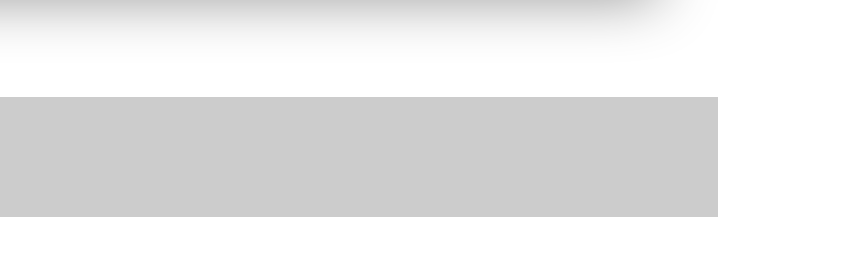
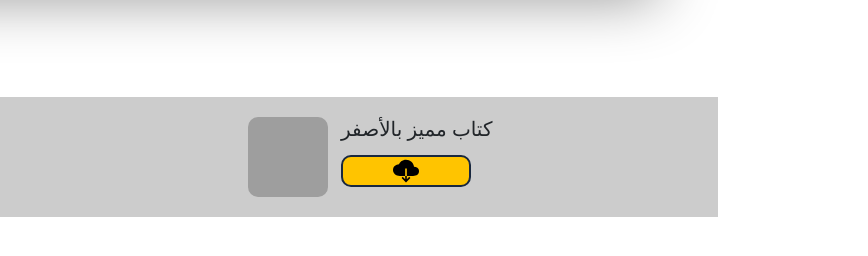
Before and after one commit to Felopateer1/simpa, a plain HTML site: page index3.html in a window 1280 px wide. Shown: the part 180-436 px from the top of the page, 412-1280 px from the left. Drawn offline with Linux system fonts and the light colour scheme; grey boxes are pictures that could not be loaded.

Commit message:
Update index3.html

```diff
--- a/index3.html
+++ b/index3.html
@@ -162,6 +162,38 @@
 
 
 
+        <div class="game">
+          <div class="photoimg">
+            <img
+              style="height: 10vh; width: 10vh"
+              class="photo"
+              src="https://www.kotobati.com/sites/default/files/2020-05/Webp.net-compress-image%20-%202020-05-29T005015.398.jpg"
+              alt="book"
+            />
+          </div>
+          <div class="phototext">
+            <h5 class="title" id="title">
+كتاب مميز بالأصفر</h5>
+            <a href="https://www.kotobati.com/download/304"
+              ><button onclick="alertwhendownload()" class="installbut">
+                <svg
+                  id="icondown"
+                  width="26"
+                  height="26"
+                  fill="#000"
+                  viewBox="0 0 24 24"
+                  xmlns="http://www.w3.org/2000/svg"
+                >
+                  <path
+                    d="M22.158 8.883c-.739-.469-1.698-.787-2.747-.916-.311-1.833-1.135-3.4-2.403-4.56C15.663 2.178 13.885 1.5 12 1.5c-1.657 0-3.188.52-4.424 1.5a7.017 7.017 0 0 0-2.123 2.832c-1.437.203-2.671.685-3.595 1.406C.642 8.195 0 9.542 0 11.138 0 14.296 2.621 16.5 6.375 16.5h4.875V9.75h1.5v6.75h5.813c3.405 0 5.437-1.605 5.437-4.294 0-1.408-.637-2.558-1.842-3.323Z"
+                  ></path>
+                  <path
+                    d="M11.25 19.66 9 17.39l-1.06 1.08L12 22.5l4.061-4.031-1.06-1.078-2.25 2.27V16.5h-1.5v3.16Z"
+                  ></path>
+                </svg></button
+            ></a>
+          </div>
+        </div>
 
 
 
```
